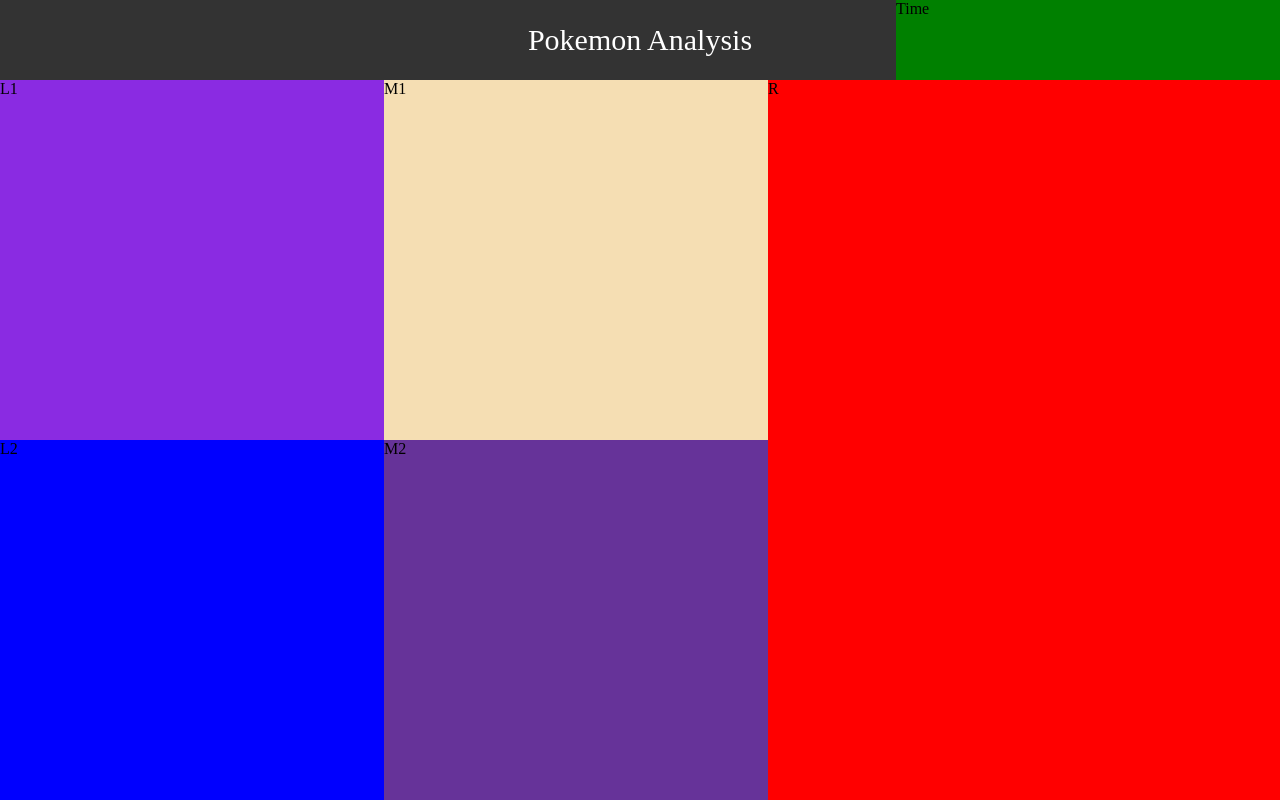
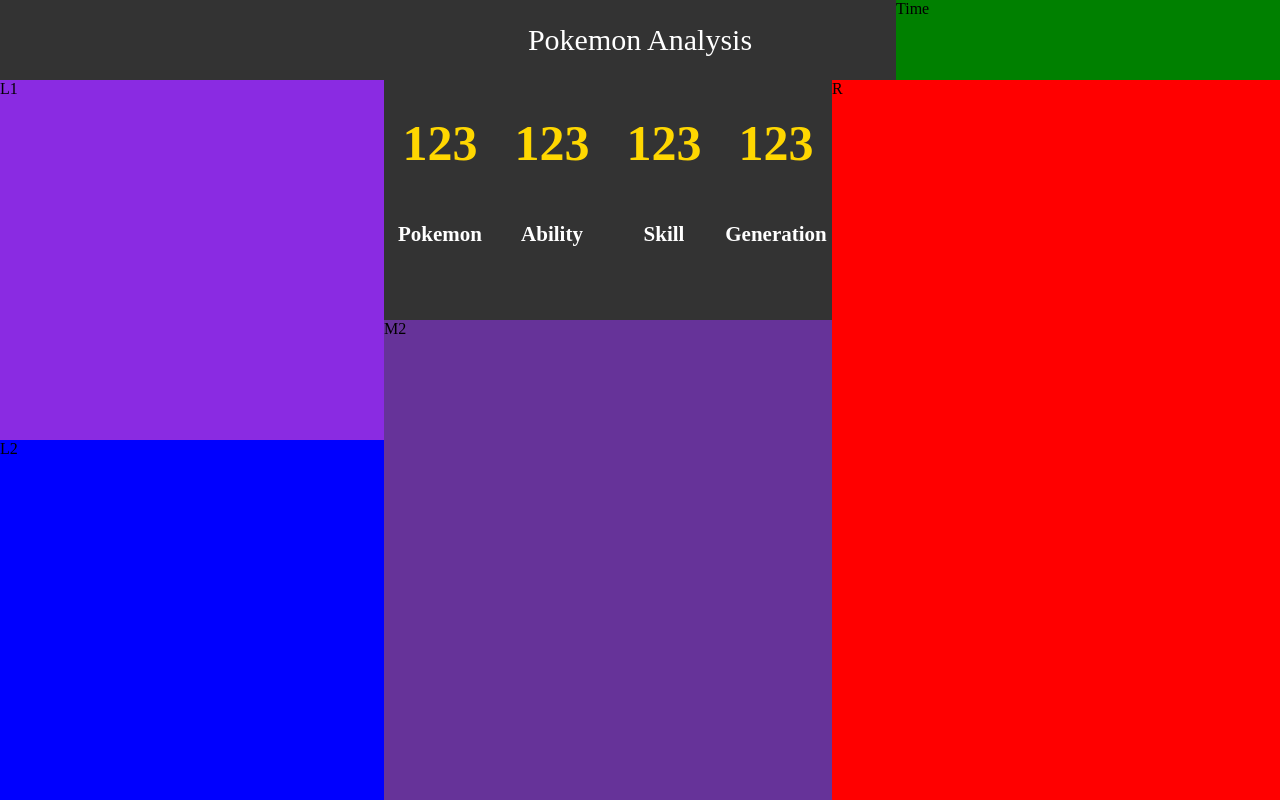
Before and after one commit to SnowCharmQ/Demo-Pokemon-Analysis, a Flask app: page / in a window 1280 px wide. Run offline with Flask 2, Linux system fonts and the light colour scheme.

Commit message:
update css style for count number

```diff
--- a/static/css/main.css
+++ b/static/css/main.css
@@ -45,27 +45,47 @@
 
 #m1 {
     position: absolute;
-    width: 30%;
-    height: 45%;
+    width: 35%;
+    height: 30%;
     left: 30%;
     top: 10%;
-    background: wheat;
+}
+
+.num {
+    width: 25%;
+    float: left;
+    display: flex;
+    align-items: center;
+    justify-content: center;
+    color: gold;
+    font-size: 25px;
+}
+
+.txt {
+    width: 25%;
+    float: left;
+    font-size: 14px;
+    font-family: "Times New Roman", serif;
+    display: flex;
+    align-items: center;
+    justify-content: center;
+    color: white;
 }
 
 #m2 {
     position: absolute;
-    width: 30%;
-    height: 45%;
+    width: 35%;
+    height: 60%;
     left: 30%;
-    top: 55%;
+    top: 40%;
     background: rebeccapurple;
 }
 
 #r {
     position: absolute;
-    width: 40%;
+    width: 35%;
     height: 90%;
-    left: 60%;
+    left: 65%;
     top: 10%;
     background: red;
 }
--- a/templates/index.html
+++ b/templates/index.html
@@ -11,7 +11,16 @@
 <div id="time">Time</div>
 <div id="l1">L1</div>
 <div id="l2">L2</div>
-<div id="m1">M1</div>
+<div id="m1">
+    <div class="num"><h1>123</h1></div>
+    <div class="num"><h1>123</h1></div>
+    <div class="num"><h1>123</h1></div>
+    <div class="num"><h1>123</h1></div>
+    <div class="txt"><h2>Pokemon</h2></div>
+    <div class="txt"><h2>Ability</h2></div>
+    <div class="txt"><h2>Skill</h2></div>
+    <div class="txt"><h2>Generation</h2></div>
+</div>
 <div id="m2">M2</div>
 <div id="r">R</div>
 
```
